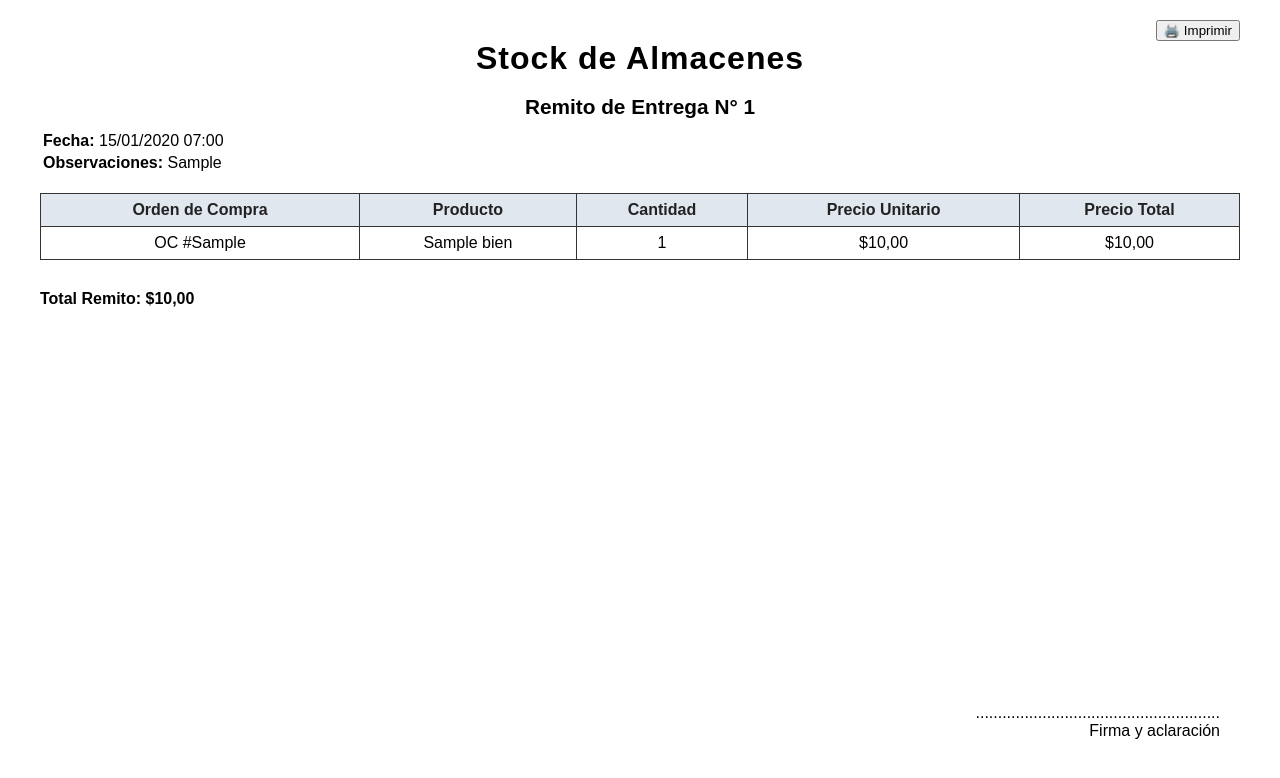
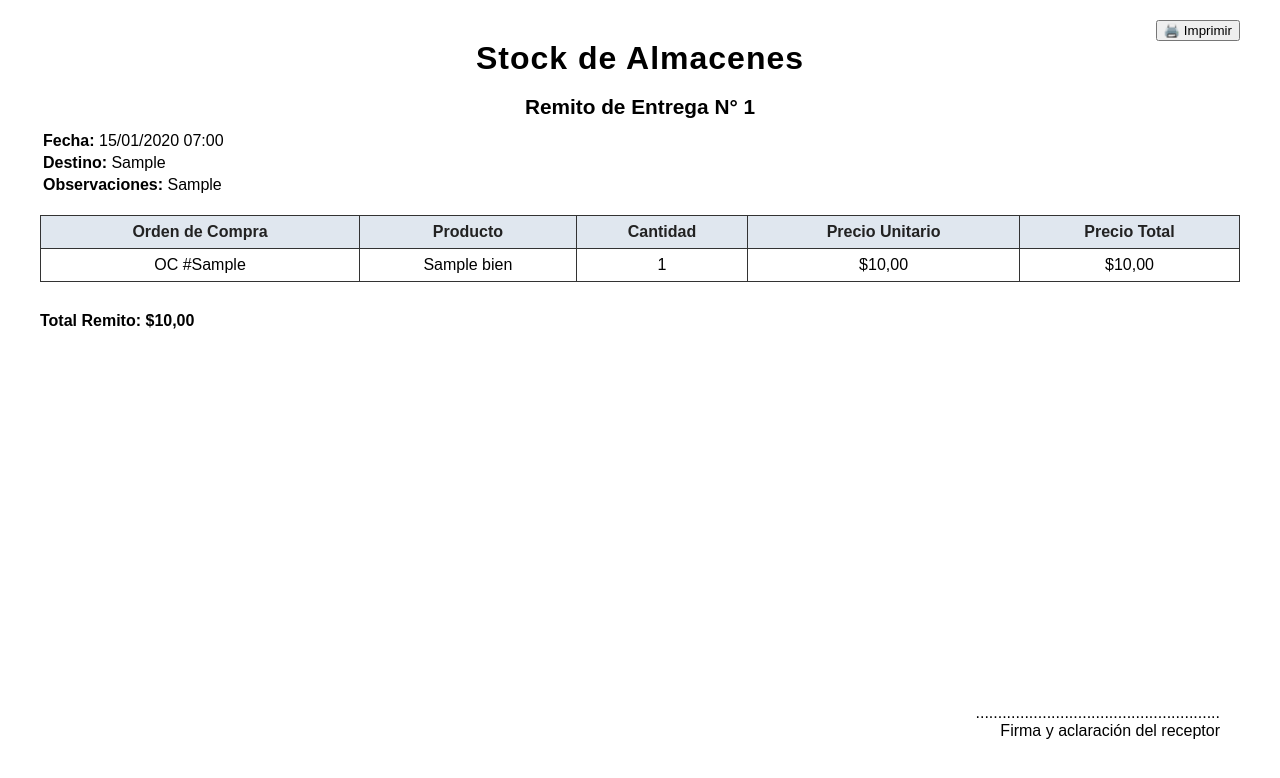
Before and after one commit to Roan1982/Suministros, a Django app: page /remito/1/imprimir/ in a window 1280 px wide. Shown: the top 778 px of the page. Run offline with Django 5.2, Linux system fonts and the light colour scheme; a user stored in the database is signed in; tables that the repository leaves empty hold one stand-in row (values such as "Sample post").

Commit message:
remito ok

```diff
--- a/stock/inventario/templates/inventario/remito_pdf.html
+++ b/stock/inventario/templates/inventario/remito_pdf.html
@@ -78,6 +78,9 @@
                 <td><strong>Fecha:</strong> {{ entrega.fecha|date:"d/m/Y H:i" }}</td>
             </tr>
             <tr>
+                <td><strong>Destino:</strong> {{ entrega.area_persona }}</td>
+            </tr>
+            <tr>
                 <td colspan="2"><strong>Observaciones:</strong> {{ entrega.observaciones }}</td>
             </tr>
         </table>
@@ -108,8 +111,9 @@
         <span>Total Remito: ${{ entrega.total_entrega }}</span>
     </div>
     <div class="firma-final">
+
         <p>.......................................................</p>
-        <p>Firma y aclaración</p>
+        <p>Firma y aclaración del receptor</p>
     </div>
 </body>
 </html>
```
